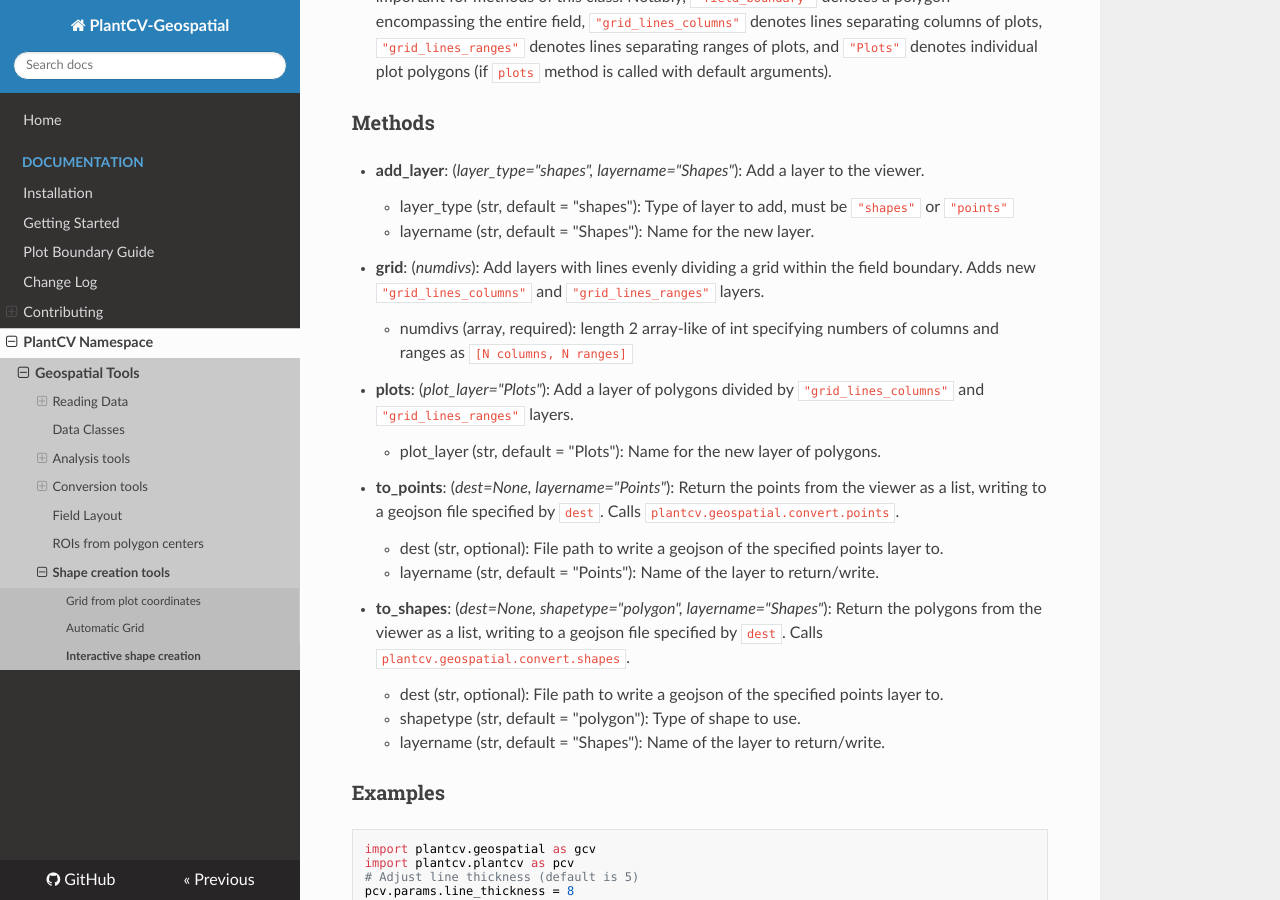
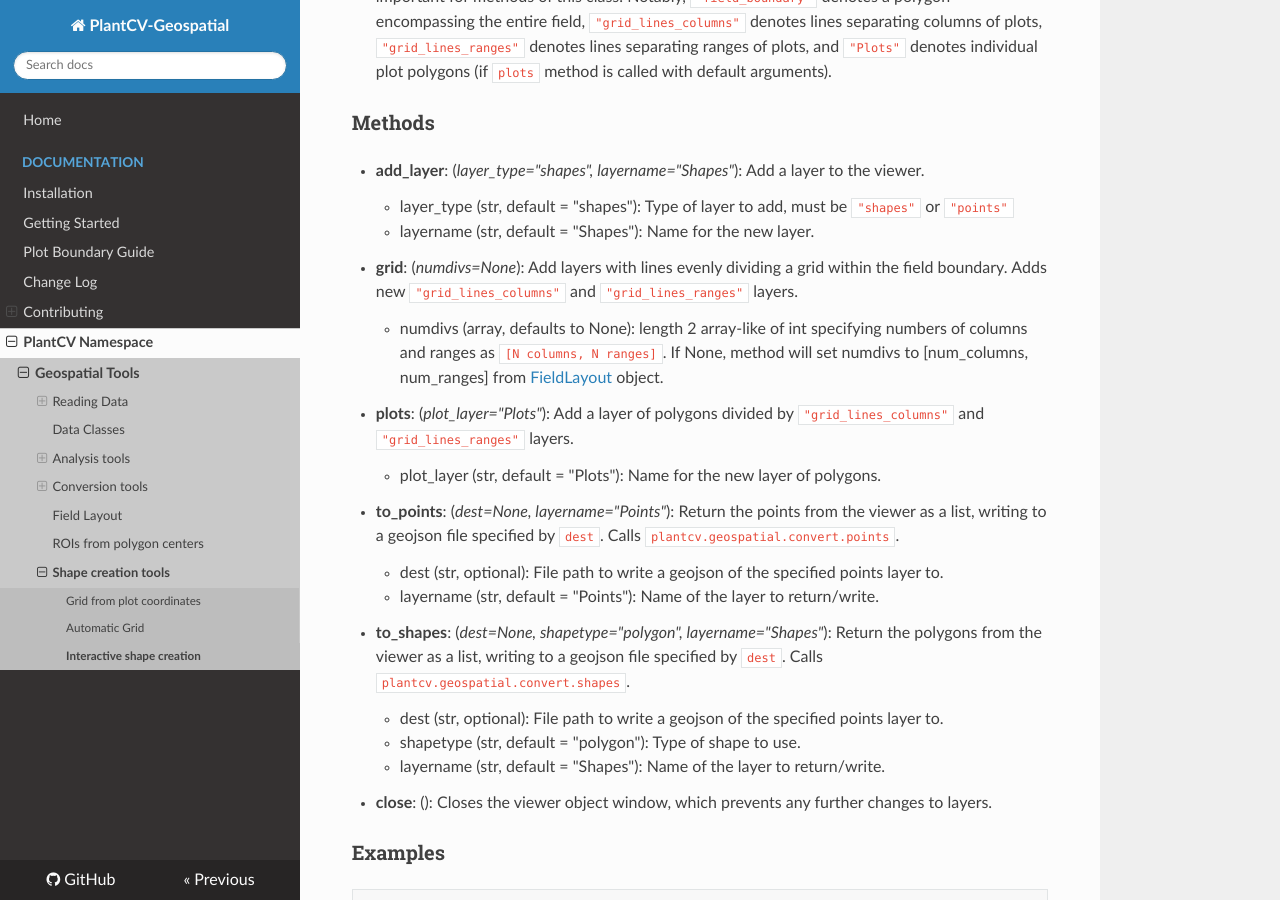
Before and after one commit to danforthcenter/plantcv-geospatial, an MkDocs documentation site: the page built from docs/InteractiveShapes.md, in a window 1280 px wide and 900 px high, scrolled down 889 px. Built offline with MkDocs 1.6.1, drawn with Linux system fonts in a browser that asks for light colours; nearby versions of some CDN libraries.

Commit message:
Update changelog and makedocs

```diff
--- a/docs/InteractiveShapes.md
+++ b/docs/InteractiveShapes.md
@@ -31,8 +31,8 @@ Attributes are accessed as `interactive_shapes_instance.attribute`.
     * layer_type (str, default = "shapes"): Type of layer to add, must be `"shapes"` or `"points"`
     * layername (str, default = "Shapes"): Name for the new layer.
 
-* **grid**: (*numdivs*): Add layers with lines evenly dividing a grid within the field boundary. Adds new `"grid_lines_columns"` and `"grid_lines_ranges"` layers.
-    * numdivs (array, required): length 2 array-like of int specifying numbers of columns and ranges as `[N columns, N ranges]`
+* **grid**: (*numdivs=None*): Add layers with lines evenly dividing a grid within the field boundary. Adds new `"grid_lines_columns"` and `"grid_lines_ranges"` layers.
+    * numdivs (array, defaults to None): length 2 array-like of int specifying numbers of columns and ranges as `[N columns, N ranges]`. If None, method will set numdivs to [num_columns, num_ranges] from [FieldLayout](Field_layout.md) object.
 
 * **plots**: (*plot_layer="Plots"*): Add a layer of polygons divided by `"grid_lines_columns"` and `"grid_lines_ranges"` layers.
     * plot_layer (str, default = "Plots"): Name for the new layer of polygons.
@@ -45,6 +45,8 @@ Attributes are accessed as `interactive_shapes_instance.attribute`.
     * dest (str, optional): File path to write a geojson of the specified points layer to.
 	* shapetype (str, default = "polygon"): Type of shape to use.
 	* layername (str, default = "Shapes"): Name of the layer to return/write.
+
+* **close**: (): Closes the viewer object window, which prevents any further changes to layers.
 
 
 ### Examples
```
Also changed, not shown: docs/changelog.md (+5 -1 lines).
